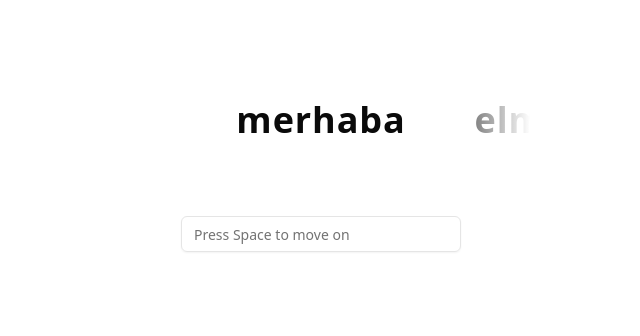
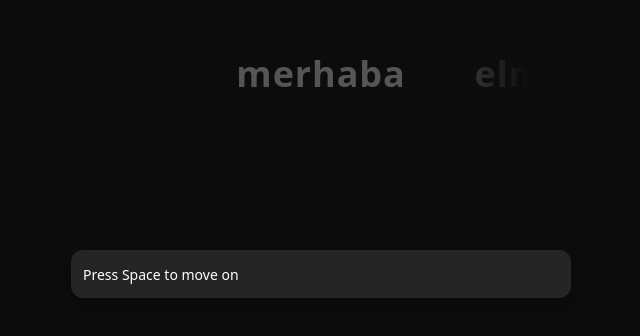
Before and after one commit to serkan-bayram/type-race-frontend, a React (Vite) app: page / in a window 1280 px wide. Shown: the part 230-566 px from the top of the page, without its empty margins (319-959 px from the left). Built offline with nearby package versions, Linux system fonts and the light colour scheme.

Commit message:
Seperate code to components

```diff
--- a/src/App.tsx
+++ b/src/App.tsx
@@ -1,38 +1,42 @@
 import { ChangeEvent, KeyboardEvent, useState } from "react";
 import { Input } from "./components/ui/input";
 import "./index.css";
-import { cn } from "./lib/utils";
-
-// "kalem",
-// "dostluk",
-// "sevgi",
-// "deniz",
-// "güneş",
-// "ay",
-// "yıldız",
-// "çay",
-// "kahve",
-// "aile",
-// "okul",
-// "bahçe",
-// "sokak",
-// "şehir",
-// "dağ",
-// "ormam",
-// "göl",
-// "kuş",
-// "göz",
-// "mutluluk",
-// "huzur",
-// "rüya",
-// "çocuk",
-// "ev",
-// "masa",
-// "sandık",
-// "zaman",
+import { FadeOutBox } from "./components/fade-out-box";
+import { WordsContainer } from "./components/words-container";
 
 export default function App() {
-  const wordsList = ["merhaba", "elma", "kitap"];
+  const wordsList = [
+    "merhaba",
+    "elma",
+    "kitap",
+    "kalem",
+    "dostluk",
+    "sevgi",
+    "deniz",
+    "güneş",
+    "ay",
+    "yıldız",
+    "çay",
+    "kahve",
+    "aile",
+    "okul",
+    "bahçe",
+    "sokak",
+    "şehir",
+    "dağ",
+    "ormam",
+    "göl",
+    "kuş",
+    "göz",
+    "mutluluk",
+    "huzur",
+    "rüya",
+    "çocuk",
+    "ev",
+    "masa",
+    "sandık",
+    "zaman",
+  ];
 
   const [history, setHistory] = useState([""]);
   const historyLastIndex = history.length - 1;
@@ -80,69 +84,13 @@ export default function App() {
   };
 
   return (
-    <div className="w-full min-h-[100dvh] bg-background flex flex-col items-center justify-center">
+    <div className="w-full min-h-[100dvh] bg-[#0C0C0C] flex flex-col items-center justify-center">
       <div className="flex w-[40%] h-16 overflow-x-hidden">
-        <div className="flex-1 z-10  h-full bg-gradient-to-r from-background from-30%"></div>
+        <FadeOutBox direction="bg-gradient-to-r" />
 
-        <div className="w-[200px] flex items-center">
-          {wordsList.map((word, wordIndex) => {
-            const letters = word.split("");
+        <WordsContainer history={history} wordsList={wordsList} />
 
-            const wordInHistory = history[wordIndex]
-              ? history[wordIndex]
-              : undefined;
-
-            const translateAmount = historyLastIndex * 200;
-
-            return (
-              <div
-                key={wordIndex}
-                style={{ translate: -translateAmount }}
-                className={cn(
-                  "flex-shrink-0 text-4xl transition-all  ease-in-out  w-[200px] flex justify-center"
-                )}
-              >
-                {letters.map((letter, letterIndex) => {
-                  let isTrue = false;
-                  let isFalse = false;
-
-                  if (wordInHistory) {
-                    isTrue =
-                      wordInHistory.charAt(letterIndex) ===
-                      word.charAt(letterIndex);
-
-                    // it can be false only if you passed that character
-                    if (
-                      wordInHistory.length > letterIndex &&
-                      historyLastIndex >= wordIndex
-                    ) {
-                      isFalse =
-                        wordInHistory?.charAt(letterIndex) !==
-                        word.charAt(letterIndex);
-                    }
-                  }
-
-                  return (
-                    <div
-                      key={letterIndex}
-                      className={cn(
-                        "font-semibold tracking-wide font-custom-noto",
-                        {
-                          "text-green-500": isTrue,
-                          "text-red-500": isFalse,
-                        }
-                      )}
-                    >
-                      {letter}
-                    </div>
-                  );
-                })}
-              </div>
-            );
-          })}
-        </div>
-
-        <div className="flex-1 h-full z-10 bg-gradient-to-l from-background from-30%"></div>
+        <FadeOutBox direction="bg-gradient-to-l" />
       </div>
 
       <Input
@@ -150,7 +98,7 @@ export default function App() {
         onKeyDown={handleKeyDown}
         onChange={handleChange}
         placeholder="Press Space to move on"
-        className="w-[280px] mt-16"
+        className="w-[500px] text-lg py-6 mt-36 rounded-xl text-white placeholder:text-white bg-white/10 shadow-xl border-none"
       />
     </div>
   );
--- /dev/null
+++ b/src/components/fade-out-box.tsx
@@ -0,0 +1,13 @@
+import { cn } from "@/lib/utils";
+
+export function FadeOutBox({
+  direction,
+}: {
+  direction: "bg-gradient-to-r" | "bg-gradient-to-l";
+}) {
+  return (
+    <div
+      className={cn("flex-1 z-10  h-full from-[#0C0C0C] from-30%", direction)}
+    ></div>
+  );
+}
--- /dev/null
+++ b/src/components/words-container.tsx
@@ -0,0 +1,71 @@
+import { cn } from "@/lib/utils";
+
+export function WordsContainer({
+  wordsList,
+  history,
+}: {
+  wordsList: string[];
+  history: string[];
+}) {
+  const historyLastIndex = history.length - 1;
+
+  return (
+    <div className="w-[200px] flex items-center">
+      {wordsList.map((word, wordIndex) => {
+        const letters = word.split("");
+
+        const wordInHistory = history[wordIndex]
+          ? history[wordIndex]
+          : undefined;
+
+        const translateAmount = historyLastIndex * 200;
+
+        return (
+          <div
+            key={wordIndex}
+            style={{ translate: -translateAmount }}
+            className={cn(
+              "flex-shrink-0 text-4xl transition-all duration-500 ease-in-out  w-[200px] flex justify-center text-white/30 select-none"
+            )}
+          >
+            {letters.map((letter, letterIndex) => {
+              let isTrue = false;
+              let isFalse = false;
+
+              if (wordInHistory) {
+                isTrue =
+                  wordInHistory.charAt(letterIndex) ===
+                  word.charAt(letterIndex);
+
+                // it can be false only if you passed that character
+                if (
+                  wordInHistory.length > letterIndex &&
+                  historyLastIndex >= wordIndex
+                ) {
+                  isFalse =
+                    wordInHistory?.charAt(letterIndex) !==
+                    word.charAt(letterIndex);
+                }
+              }
+
+              return (
+                <div
+                  key={letterIndex}
+                  className={cn(
+                    "font-semibold tracking-wide font-custom-noto",
+                    {
+                      "text-white": isTrue,
+                      "text-red-500": isFalse,
+                    }
+                  )}
+                >
+                  {letter}
+                </div>
+              );
+            })}
+          </div>
+        );
+      })}
+    </div>
+  );
+}
```
